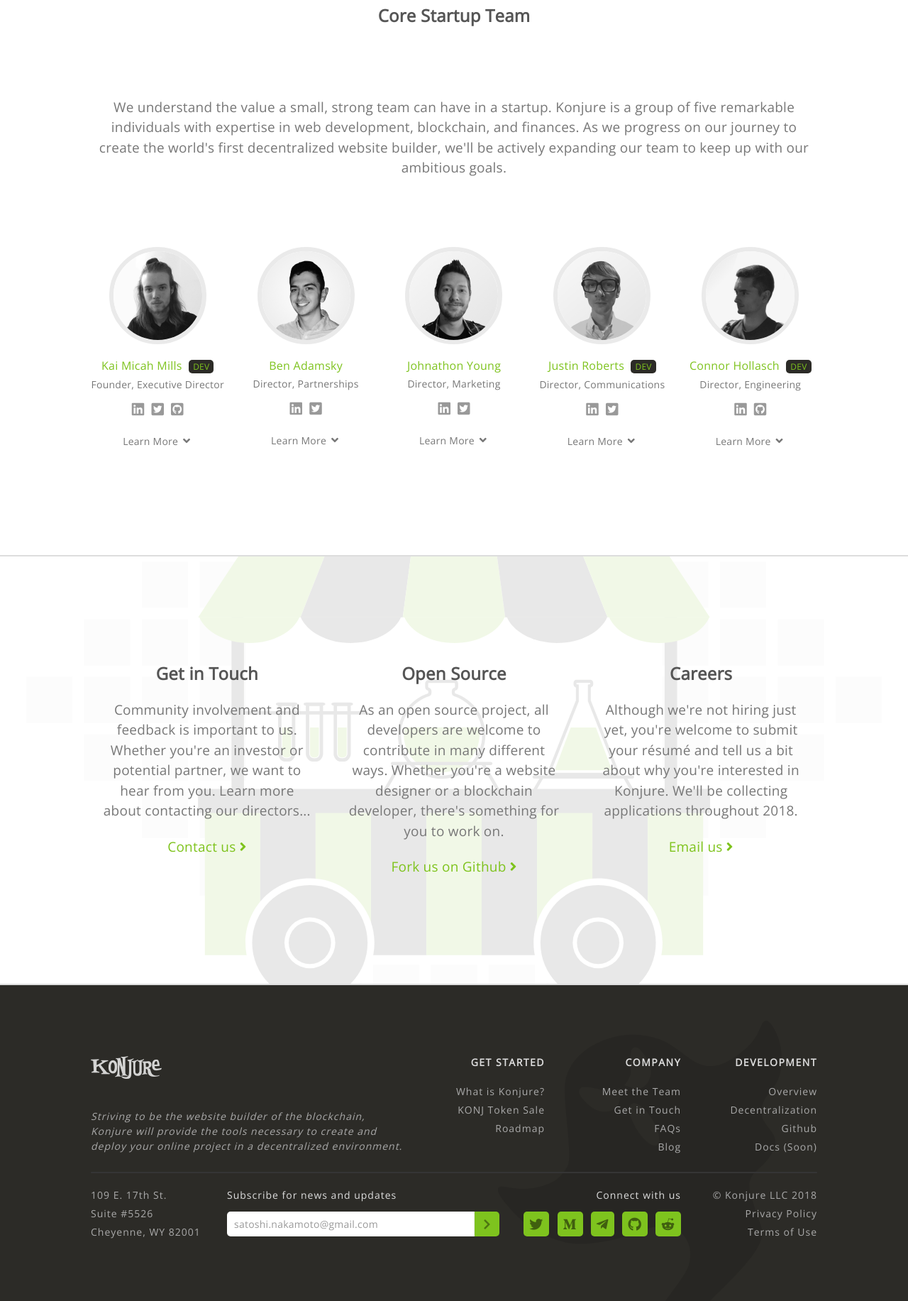
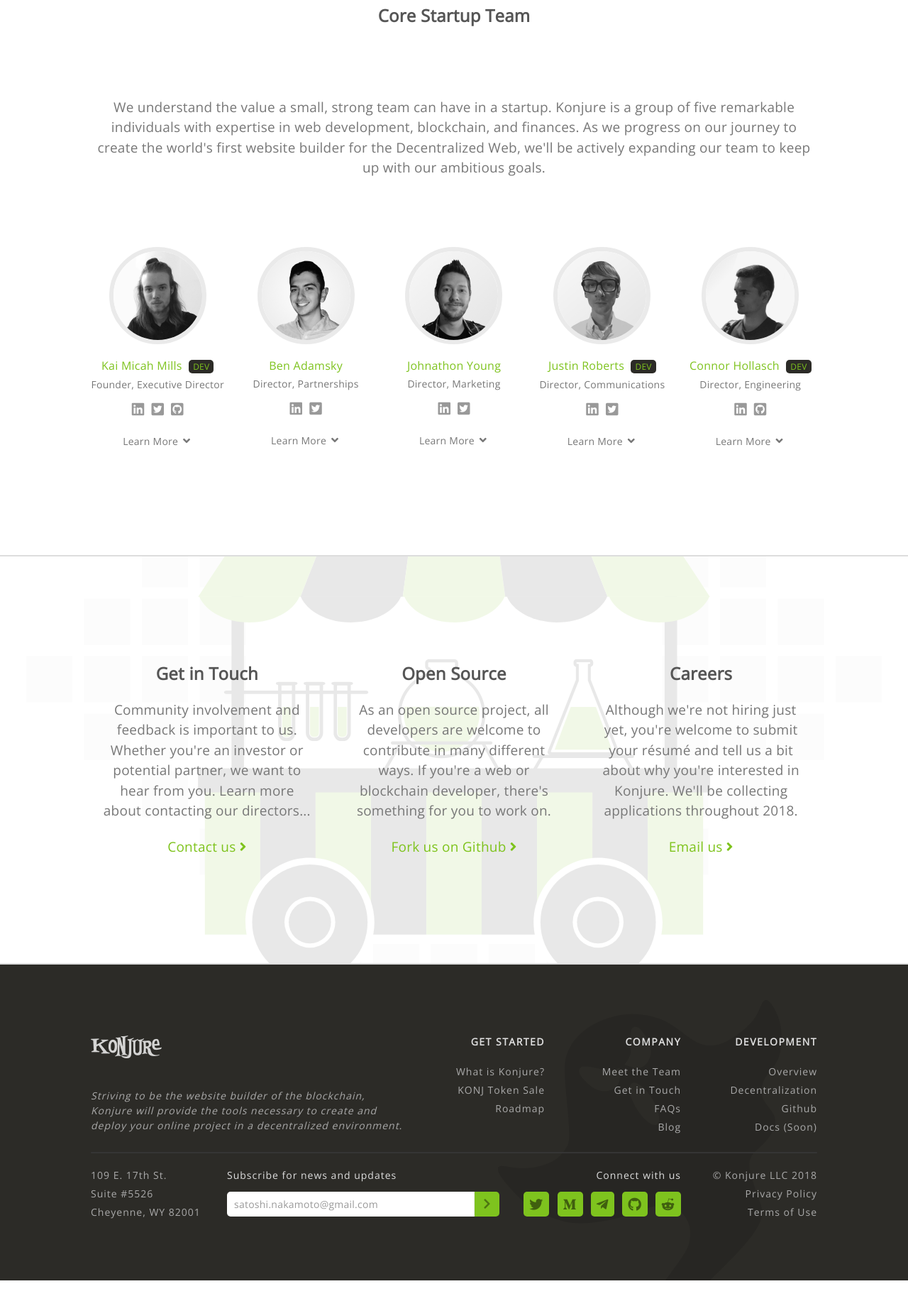
Before and after one commit to Konjure/konjure-org, a PHP site: page /company/meet-the-team in a window 1280 px wide. Shown: the part 604-2437 px from the top of the page at 71% size. After the commit the page ends 2408 px from the top, so only its background shows below. Run offline with PHP 8.4, Linux system fonts and the light colour scheme.

Commit message:
Verbiage changes

```diff
--- a/company/meet-the-team/index.php
+++ b/company/meet-the-team/index.php
@@ -68,7 +68,7 @@
 				<h2 class="headline" data-sr="enter top, and hustle 20px">Core Startup Team</h2>
 				<div class="grid no-padding">
 					<div class="row">
-						<h3 data-sr="enter top, and hustle 20px">We understand the value a small, strong team can have in a startup. Konjure is a group of five remarkable individuals with expertise in web development, blockchain, and finances. As we progress on our journey to create the world's first decentralized website builder, we'll be actively expanding our team to keep up with our ambitious goals.</h3>
+						<h3 data-sr="enter top, and hustle 20px">We understand the value a small, strong team can have in a startup. Konjure is a group of five remarkable individuals with expertise in web development, blockchain, and finances. As we progress on our journey to create the world's first website builder for the Decentralized Web, we'll be actively expanding our team to keep up with our ambitious goals.</h3>
 						<br>
 					</div>
 					<div class="row">
@@ -199,7 +199,7 @@
 						<div class="cell">
 							<h2 data-sr="enter top, and hustle 20px">Open Source</h2>
 							<br>
-							<h3 data-sr="enter top, and hustle 20px">As an open source project, all developers are welcome to contribute in many different ways. Whether you're a website designer or a blockchain developer, there's something for you to work on.</h3>
+							<h3 data-sr="enter top, and hustle 20px">As an open source project, all developers are welcome to contribute in many different ways. If you're a web or blockchain developer, there's something for you to work on.</h3>
 							<br>
 							<h3 data-sr="enter top, and hustle 20px"><a href="https://github.com/konjure" target="_blank">Fork us on Github <i class="fa fa-angle-right"></i></a></h3>
 						</div>
--- a/index.php
+++ b/index.php
@@ -111,7 +111,7 @@
 							<div class="vertical-center-inner">
 								<h2 data-sr="enter right, and hustle 20px">Build your decentralized website</h2>
 								<br><br>
-								<h3 data-sr="enter right, and hustle 20px">The new decentralized web is coming, and it's not just for tech apps. We're developing Konjure, a platform for shops, blogs, and communities to operate on a truly free and open Internet.</h3>
+								<h3 data-sr="enter right, and hustle 20px">The new Decentralized Web is coming, and it's not just for tech apps. We're developing Konjure, a platform for shops, blogs, and communities to operate on a truly free and open Internet.</h3>
 								<br><br>
 								<a href="/get-started/what-is-konjure">
 									<div class="kbutton" hover="brighten" data-sr="enter right, and hustle 20px">
@@ -133,7 +133,7 @@
 					<div class="cell-8">
 						<div class="vertical-center-outer">
 							<div class="vertical-center-inner">
-								<h2 data-sr="enter left, and hustle 20px">A token for the new Internet</h2>
+								<h2 data-sr="enter left, and hustle 20px">A token for the new Web</h2>
 								<br><br>
 								<h3 data-sr="enter left, and hustle 20px">Generate, launch, and maintain your website with the power of KONJ, our versatile utility token. Shop within our ecosystem, purchase plugins from developers, and much more.</h3>
 								<br><br>
```
